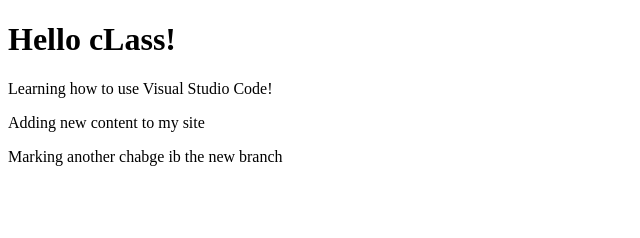
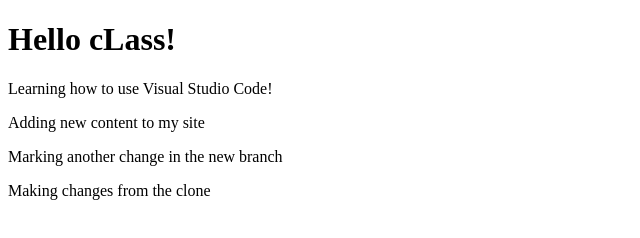
Before and after one commit to jeripothula1005/ISM6225, a plain HTML site: page index.html in a window 1280 px wide. Shown: the whole page, without its empty margins (0-640 px from the left). Drawn offline with Linux system fonts and the light colour scheme.

Commit message:
Making changes

```diff
--- a/index.html
+++ b/index.html
@@ -5,7 +5,8 @@
         <h1>Hello cLass!</h1>
         <p>Learning how to use Visual Studio Code!</p>
         <p>Adding new content to my site</p>
-        <p>Marking another chabge ib the new branch</p>
+        <p>Marking another change in the new branch</p>
+        <p>Making changes from the clone</p>
     </body>
 
 </html>
```
